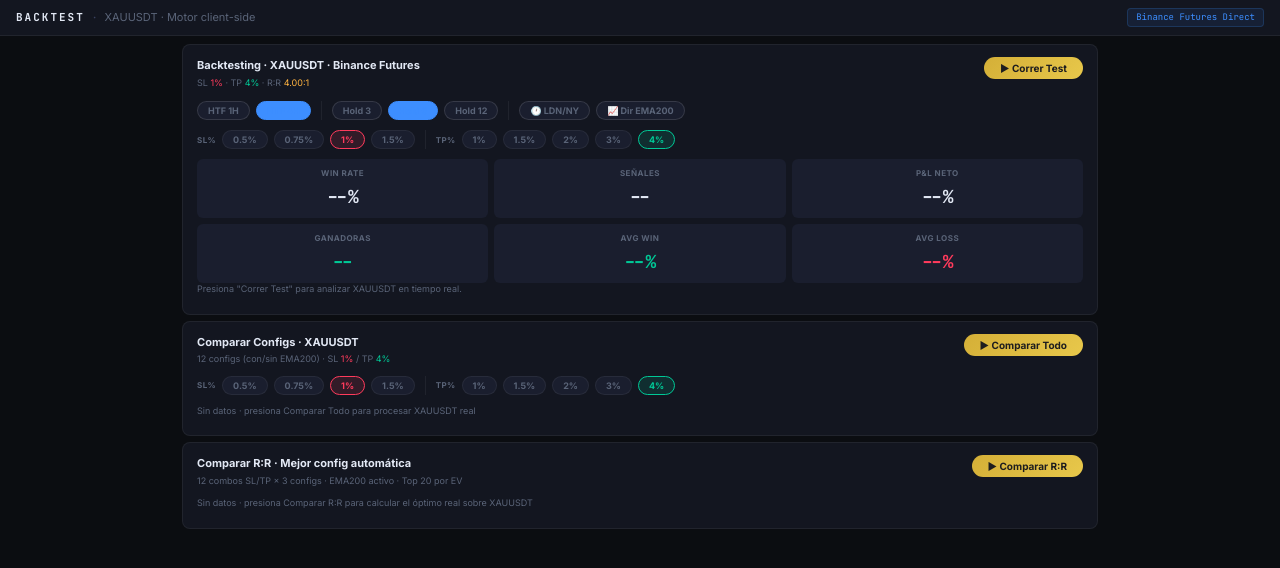
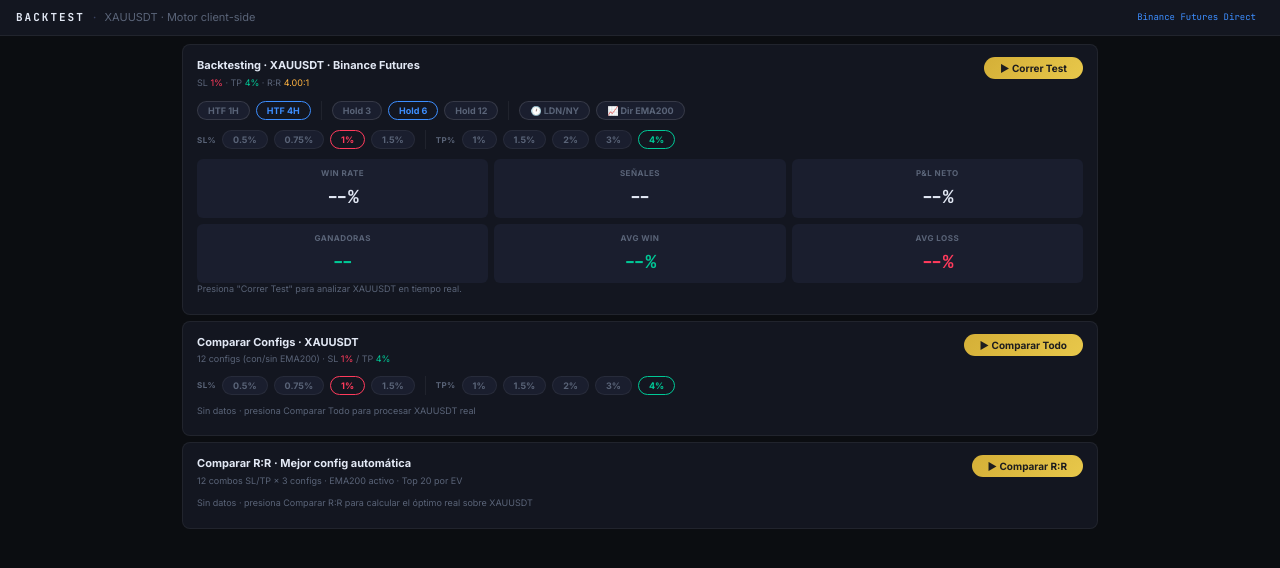
Before and after one commit to 6punto29/tp3-terminal-xau, a Next.js app: page /backtest in a window 1280 px wide. Shown: the top 568 px of the page. Built offline with nearby package versions, Linux system fonts and the light colour scheme.

Commit message:
Update index.tsx

```diff
--- a/components/ui/index.tsx
+++ b/components/ui/index.tsx
@@ -8,20 +8,30 @@
 
 import React from "react";
 
-// ── Design tokens (single source of truth) ───────────────────────────────────
+// ── Design tokens — CSS variables (tema dark/light via globals.css) ──────────
 export const T = {
-  bg:     "#0B0D11", s1: "#131620", s2: "#1A1E2E", s3: "#232840", s4: "#2A3050",
-  border: "rgba(255,255,255,0.06)", border2: "rgba(255,255,255,0.12)",
-  up:     "#00C896", down: "#FF3B5C", wait: "#FFB340",
-  accent: "#3D8EFF", gold: "#D4AF37",
-  text:   "#E2E8F4", muted: "#5A6478", dim: "#3A4260",
-  upBg:     "rgba(0,200,150,0.08)",
-  dnBg:     "rgba(255,59,92,0.08)",
-  upBorder: "rgba(0,200,150,0.20)",
-  dnBorder: "rgba(255,59,92,0.18)",
-  warnBg:     "rgba(255,179,64,0.08)",
-  warnBorder: "rgba(255,179,64,0.20)",
-} as const;
+  bg:         "var(--tp3-bg)",
+  s1:         "var(--tp3-s1)",
+  s2:         "var(--tp3-s2)",
+  s3:         "var(--tp3-s3)",
+  s4:         "var(--tp3-s4)",
+  border:     "var(--tp3-border)",
+  border2:    "var(--tp3-border2)",
+  text:       "var(--tp3-text)",
+  muted:      "var(--tp3-muted)",
+  dim:        "var(--tp3-dim)",
+  up:         "var(--tp3-up)",
+  down:       "var(--tp3-down)",
+  wait:       "var(--tp3-wait)",
+  accent:     "var(--tp3-accent)",
+  gold:       "var(--tp3-gold)",
+  upBg:       "var(--tp3-upBg)",
+  dnBg:       "var(--tp3-dnBg)",
+  upBorder:   "var(--tp3-upBorder)",
+  dnBorder:   "var(--tp3-dnBorder)",
+  warnBg:     "var(--tp3-warnBg)",
+  warnBorder: "var(--tp3-warnBorder)",
+};
 
 export const MONO = "'JetBrains Mono','Fira Code',monospace";
 export const SANS = "'Inter',-apple-system,sans-serif";
@@ -67,9 +77,9 @@ export const SelBtn = ({
     <button onClick={onClick} style={{
       fontFamily: SANS, fontSize: 9, fontWeight: 700,
       padding: "3px 10px", borderRadius: 20, cursor: "pointer",
-      border: `1px solid ${active ? ac : T.border2}`,
-      background: active ? (accentColor ? `${ac}22` : ac) : T.s2,
-      color:  active ? ac : T.muted,
+      border:      `1px solid ${active ? ac : T.border2}`,
+      background:  active ? `${ac}22` : T.s2,   // siempre semi-transparente en activo
+      color:       active ? ac : T.muted,         // texto legible sobre fondo transparente
       transition: "all .15s",
       ...style,
     }}>{children}</button>
```
